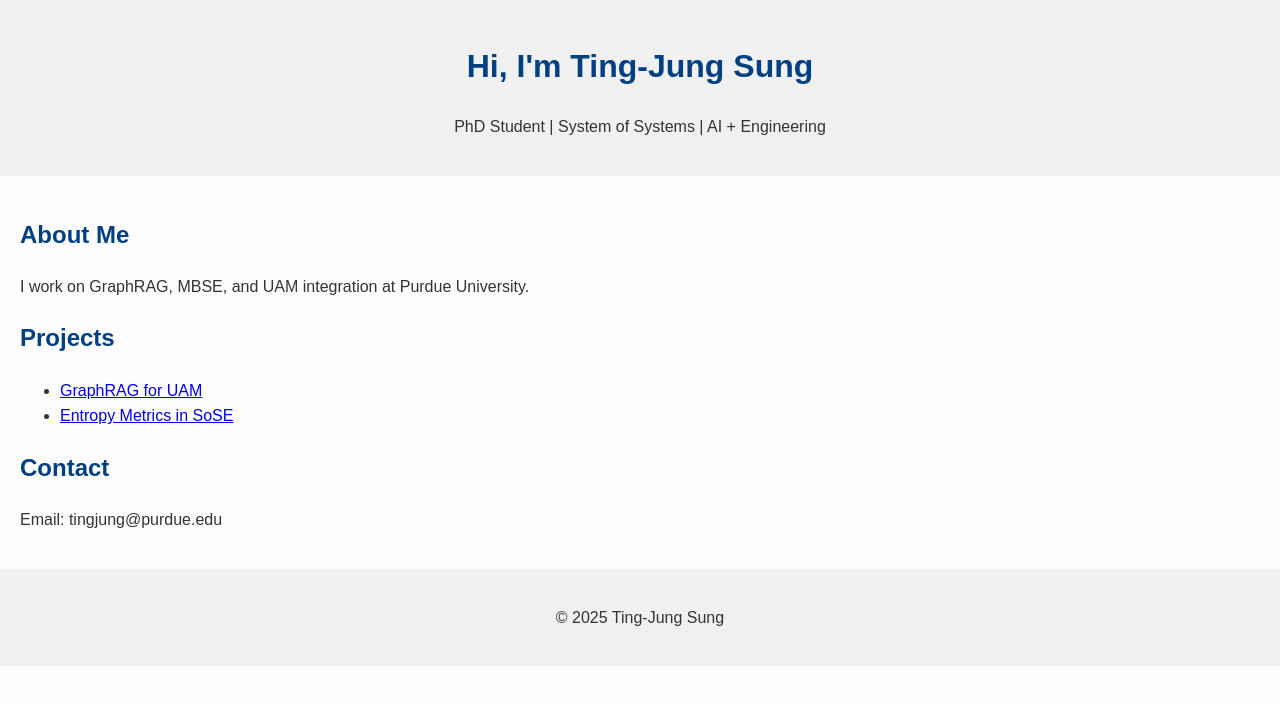
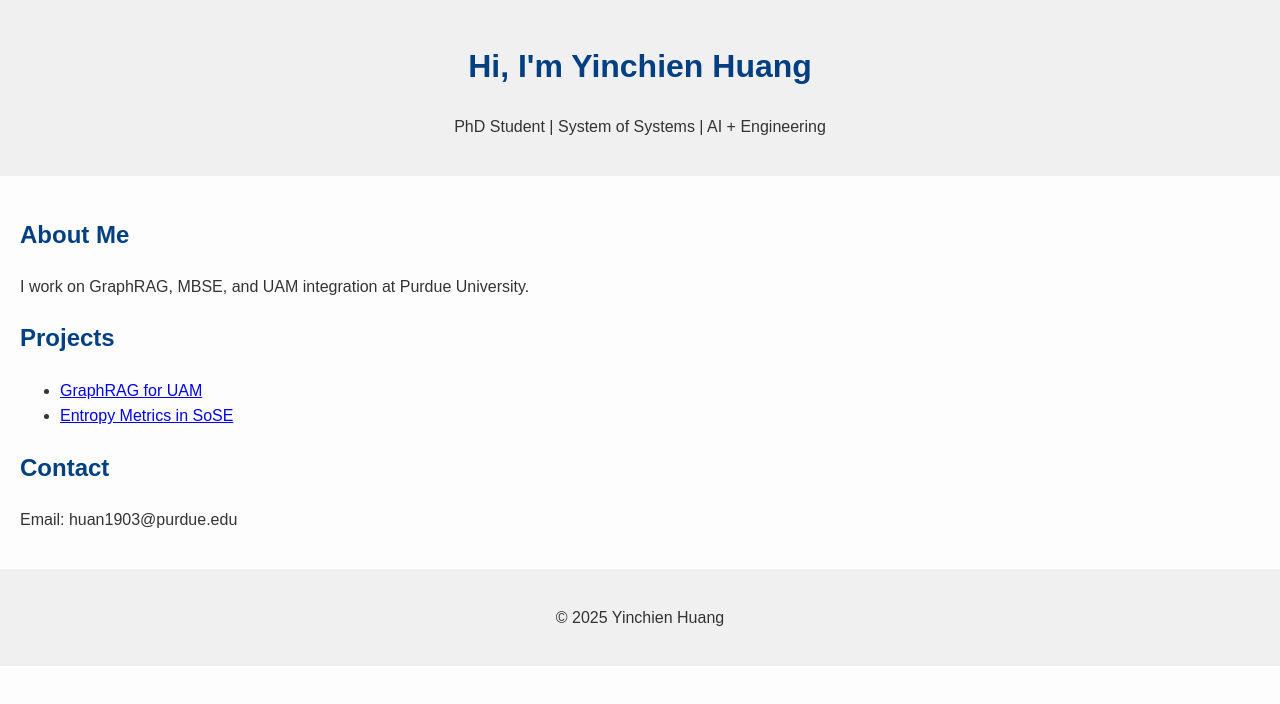
Before and after one commit to yinchienhuang/yinchienHuang.github.io, a plain HTML site: page index.html in a window 1280 px wide. Drawn offline with Linux system fonts and the light colour scheme.

Commit message:
update logo

```diff
--- a/index.html
+++ b/index.html
@@ -1,6 +1,7 @@
 <!DOCTYPE html>
 <html lang="en">
 <head>
+  <link rel="icon" href="favicon.svg" type="image/svg+xml" />
   <meta charset="UTF-8" />
   <meta name="viewport" content="width=device-width, initial-scale=1.0" />
   <title>Your Name | Portfolio</title>
@@ -8,7 +9,7 @@
 </head>
 <body>
   <header>
-    <h1>Hi, I'm Ting-Jung Sung</h1>
+    <h1>Hi, I'm Yinchien Huang</h1>
     <p>PhD Student | System of Systems | AI + Engineering</p>
   </header>
 
@@ -28,12 +29,12 @@
 
     <section>
       <h2>Contact</h2>
-      <p>Email: tingjung@purdue.edu</p>
+      <p>Email: huan1903@purdue.edu</p>
     </section>
   </main>
 
   <footer>
-    <p>&copy; 2025 Ting-Jung Sung</p>
+    <p>&copy; 2025 Yinchien Huang</p>
   </footer>
 </body>
 </html>
```
Also changed, not shown: logo.svg (added).
